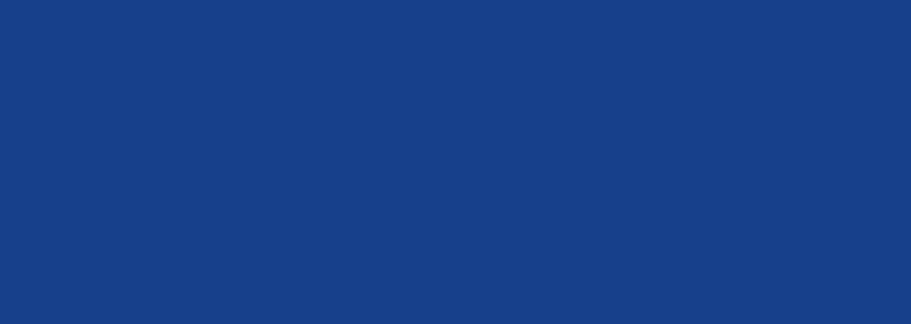
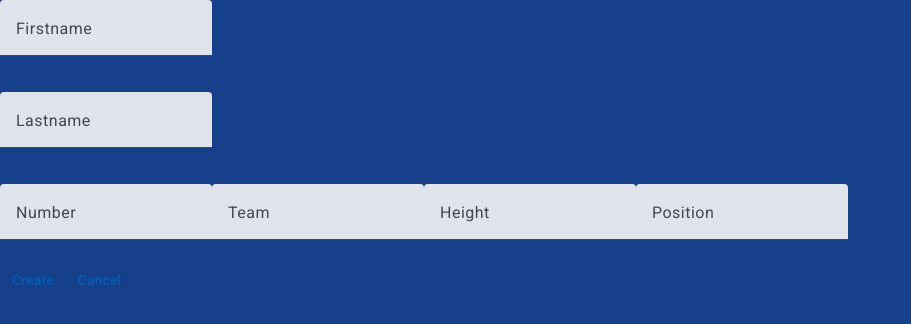
Before and after one commit to LorenzErber/NBA-Project, an Angular app in the folder Nba-Portal/: page /addPlayer in a window 1280 px wide. Before the commit this address led to /. Shown: the top 324 px of the page, without its empty margins (0-911 px from the left). Built offline with nearby package versions, Linux system fonts and the light colour scheme.

Commit message:
addGlorious

```diff
--- /dev/null
+++ b/Nba-Portal/src/app/addplayer/addplayer.html
@@ -0,0 +1,54 @@
+<section>
+    <form [formGroup]="playerform">
+        <mat-form-field>
+            <mat-label for="firstname">
+                Firstname
+            </mat-label>
+            <input matInput id="firstname" formControlName="firstname">
+        </mat-form-field>
+        <p>
+            <mat-form-field>
+                <mat-label for="lastname">
+                    Lastname
+                </mat-label>
+                <input matInput id="lastname" formControlName="lastname">
+            </mat-form-field>
+        </p>
+        <mat-form-field>
+            <mat-label for="number">
+                Number
+            </mat-label>
+            <input matInput id="number" formControlName="number" type="number" min=0>
+        </mat-form-field>
+
+        <mat-form-field>
+            <mat-label for="team">
+                Team
+            </mat-label>
+            <input matInput id="team" formControlName="team">
+        </mat-form-field>
+        <mat-form-field>
+            <mat-label for="height">
+                Height
+            </mat-label>
+            <input matInput id="height" formControlName="height">
+        </mat-form-field>
+        <mat-form-field>
+            <mat-label for="position">
+                Position
+            </mat-label>
+            <input matInput id="position" formControlName="position">
+        </mat-form-field>
+
+    </form>
+</section>
+
+
+
+
+
+
+<a [routerLink]="['']">
+    <button mat-button (click)="safenewPlayer()">Create</button>
+    <button mat-button>Cancel</button>
+</a>
--- /dev/null
+++ b/Nba-Portal/src/app/addplayer/addplayer.ts
@@ -0,0 +1,29 @@
+import { Component, inject } from '@angular/core';
+import { FormGroup, FormControl, ReactiveFormsModule } from '@angular/forms';
+import { MatFormField, MatInputModule } from '@angular/material/input';
+import { MatButtonModule } from '@angular/material/button';
+import { Playerservice } from '../playerservice';
+import { Player } from '../player';
+import { RouterLink } from '@angular/router';
+import { MatSelect,MatSelectModule } from '@angular/material/select';
+
+@Component({
+  selector: 'app-addplayer',
+  imports: [ReactiveFormsModule, MatInputModule, MatButtonModule,RouterLink,MatSelect,MatSelectModule],
+  templateUrl: './addplayer.html',
+  styleUrl: './addplayer.css'
+})
+export class AddPlayer {
+  PerSer: Playerservice = inject(Playerservice);
+  playerform = new FormGroup({ firstname: new FormControl(''), lastname: new FormControl(''), number: new FormControl('') , position:new FormControl('') ,team : new FormControl('') ,height : new FormControl('')});
+  selectedAnrede:String="";
+
+
+  safenewPlayer() {
+    let i: number = this.PerSer.getPlayers().length;
+    //this.PerSer.newPlayer({ firstname: String(this.Playerform.value.firstname), lastname: String(this.Playerform.value.lastname), age: Number(this.Playerform.value.age), id: i });
+    console.log(this.PerSer.getPlayers());
+
+  }
+
+}
--- a/Nba-Portal/src/app/app.routes.ts
+++ b/Nba-Portal/src/app/app.routes.ts
@@ -1,6 +1,7 @@
 import { Routes } from '@angular/router';
 import { Playerdetails } from './playerdetails/playerdetails';
 import { Homesite } from './homesite/homesite';
+import { AddPlayer } from './addplayer/addplayer';
 
 export const routes: Routes = [
     {
@@ -16,4 +17,9 @@ export const routes: Routes = [
         path: 'details/:id',
         component: Playerdetails
     }
+    ,
+    {
+        path: 'addPlayer',
+        component: AddPlayer
+    }
 ];
--- a/Nba-Portal/src/app/app.ts
+++ b/Nba-Portal/src/app/app.ts
@@ -1,9 +1,10 @@
 import { Component } from '@angular/core';
 import { RouterOutlet } from '@angular/router';
+import { AddPlayer } from "./addplayer/addplayer";
 
 @Component({
   selector: 'app-root',
-  imports: [RouterOutlet],
+  imports: [RouterOutlet, AddPlayer],
   templateUrl: './app.html',
   styleUrl: './app.css'
 })
--- a/Nba-Portal/src/app/homesite/homesite.ts
+++ b/Nba-Portal/src/app/homesite/homesite.ts
@@ -24,6 +24,6 @@ constructor(){
 
 getPlayerByFilter(filter : string)
   {
-    this.players = this.ps.GetPlayerBy(filter)
+    this.players = this.ps.GetPlayerBy(filter);
   }
 }
--- a/Nba-Portal/src/app/playerservice.ts
+++ b/Nba-Portal/src/app/playerservice.ts
@@ -26,7 +26,7 @@ export class Playerservice {
 
   GetPlayerBy(filter: string): Player[] {
     let playersorted: Player[] = [];
-    if (filter.length == 0) { return this.players; }
+    //if (filter.length == 0) { return this.players; }
 
     this.players.forEach(player => {
       const hasMatch = Object.values(player).some(value =>
```
Also changed, not shown: Nba-Portal/src/app/addplayer/addplayer.css (added), 1 other file (tests, documents, lock files or other folders).
